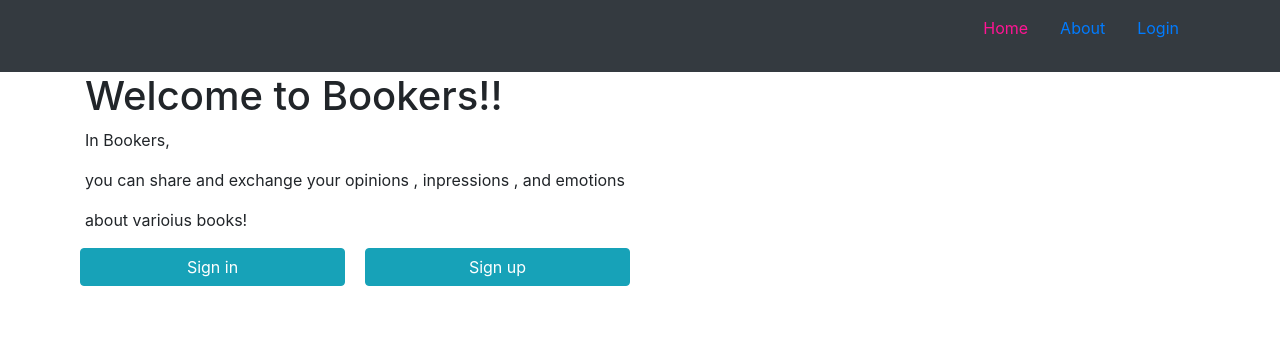
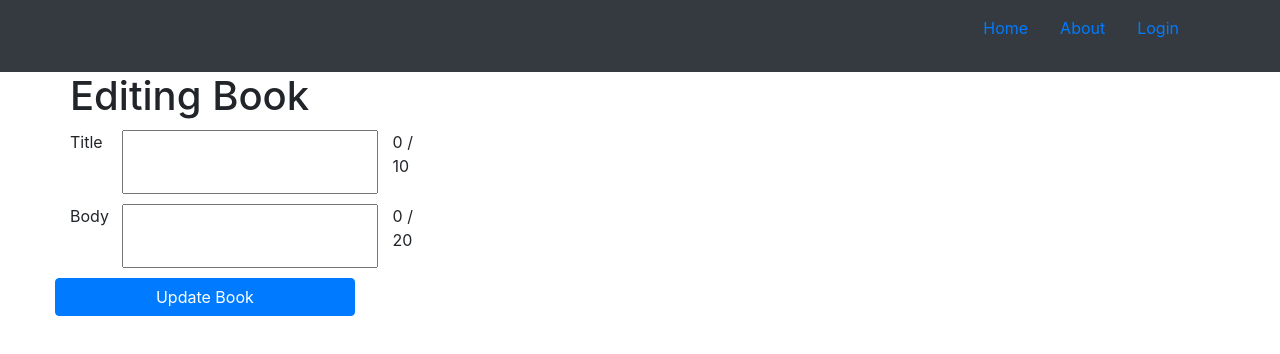
Before and after one commit to superherobtf1985/Bookers-vue, a Vue app: page /books/1/edit in a window 1280 px wide. Before the commit this address led to /. Shown: the top 354 px of the page. Built offline with nearby package versions, Linux system fonts and the light colour scheme; no server answers.

Commit message:
:sparkles: 投稿編集画面追加

```diff
--- a/src/components/Form.vue
+++ b/src/components/Form.vue
@@ -43,6 +43,10 @@
       }
     },
     props: ['uid'],
+    created() {
+      this.db = firebase.firestore()
+      this.book = this.db.collection('books')
+    },
     methods: {
       addBook() {
         if (this.title === '' || this.body === '' || this.isInvalidTitle || this.isInvalidBody) { return }
@@ -55,10 +59,6 @@
         this.title= ""
         this.body = ""
       },
-    },
-    created() {
-      this.db = firebase.firestore()
-      this.book = this.db.collection('books')
     },
     watch: {
       title: function(newValue) {
--- a/src/router/index.js
+++ b/src/router/index.js
@@ -1,13 +1,14 @@
 import Vue from 'vue'
 import VueRouter from 'vue-router'
 import BootstrapVue from 'bootstrap-vue'
-import Home from '../views/Home.vue'
+import Home from '../views/home/Home.vue'
 import Signup from '@/views/Signup'
 import Signin from '@/views/Signin'
-import Books from '@/views/Books'
-import Book from '@/views/Book'
-import Users from '@/views/Users'
-import User from '@/views/User'
+import Books from '@/views/book/Books'
+import Book from '@/views/book/Book'
+import BookEdit from '@/views/book/BookEdit'
+import Users from '@/views/user/Users'
+import User from '@/views/user/User'
 
 Vue.use(VueRouter)
 Vue.use(BootstrapVue)
@@ -27,7 +28,7 @@ const routes = [
     // route level code-splitting
     // this generates a separate chunk (about.[hash].js) for this route
     // which is lazy-loaded when the route is visited.
-    component: () => import(/* webpackChunkName: "about" */ '../views/About.vue')
+    component: () => import(/* webpackChunkName: "about" */ '../views/home/About.vue')
   },
   {
     path: '/signup',
@@ -45,10 +46,16 @@ const routes = [
     name: 'Books',
   },
   {
-    path: '/book/:id',
+    path: '/books/:id',
     props: true,
     component: Book,
     name: 'Book'
+  },
+  {
+    path: '/books/:id/edit',
+    props: true,
+    component: BookEdit,
+    name: 'BookEdit'
   },
   {
     path: '/users',
@@ -57,9 +64,9 @@ const routes = [
   },
   {
     path: '/users/:id',
+    props: true,
     name: 'User',
     component: User,
-    props: true
   },
   {
     path: '*',
--- a/src/views/Book.vue
+++ b/src/views/book/Book.vue
@@ -20,7 +20,13 @@
             <td>{{ book.title }}</td>
             <td>{{ book.body }}</td>
             <td v-if="isCurrentUser">
-              <button class="btn btn-primary">Edit</button>
+              <router-link
+              tag="button"
+              :to="{
+                name: 'BookEdit',
+                params: { book: book }
+              }"
+              class="btn btn-primary">Edit</router-link>
             </td>
             <td v-if="isCurrentUser">
               <button class="btn btn-danger" @click="deleteBook">Delete</button>
@@ -36,7 +42,6 @@
 import firebase from '@/plugin/firebase'
 import Form from '@/components/Form'
 import Profile from '@/components/Profile'
-import router from '@/router/index'
 
 export default {
   name: 'Book',
@@ -76,7 +81,6 @@ export default {
       this.db.collection("books").doc(this.id).delete()
       .then(function() {
         alert("book successfully deleted!");
-        // router.push("Users", () => {}, () => {});
       }).catch(error => {
         alert(error.message)
       });
--- /dev/null
+++ b/src/views/book/BookEdit.vue
@@ -0,0 +1,67 @@
+<template>
+  <div class="row">
+    <form @submit.prevent="editBook">
+      <h1>Editing Book</h1>
+      <p v-if="isInvalidTitle" style="color: orange;">
+        {{ titleMessage }}
+      </p>
+      <p v-if="isInvalidBody" style="color: orange;">
+        {{ bodyMessage }}
+      </p>
+      <div class="field row">
+        <label for="book_title" class="col-2">Title</label>
+        <input type="text" id="book_title" v-model="title">
+        <p :class="{ red: isInvalidTitle }" class="col-2">{{ title.length }} / 10</p>
+      </div>
+      <div class="field row">
+        <label for="book_body" class="col-2">Body</label>
+        <input type="text" id="book_body" v-model="body">
+        <p :class="{ red: isInvalidBody }" class="col-2">{{ body.length }} / 20</p>
+      </div>
+      <div class="actions row">
+        <input type="submit" value="Update Book" class="btn btn-primary col-9">
+      </div>
+    </form>
+  </div>
+</template>
+
+<script>
+import firebase from '@/plugin/firebase'
+
+export default {
+  name: 'BookEdit',
+  props: ['book'],
+  data() {
+    return {
+      title: "",
+      body: "",
+      isInvalidTitle: false,
+      isInvalidBody: false,
+      titleMessage: "タイトルが長すぎます",
+      bodyMessage: "本文が長すぎます",
+    }
+  },
+  methods: {
+    editBook() {
+      if (this.title === '' || this.body === '' || this.isInvalidTitle || this.isInvalidBody) { return }
+      let bookDocRef = firebase.firestore().collection('books').doc(this.book)
+      bookDocRef.update({
+        title: this.title,
+        body: this.body,
+        uid: this.book.uid
+      })
+      alert('edit book!!')
+      this.title= ""
+      this.body = ""
+    }
+  },
+  watch: {
+    title: function(newValue) {
+      this.isInvalidTitle = newValue.length > 10 ? true : false;
+    },
+    body: function(newValue) {
+      this.isInvalidBody = newValue.length > 20 ? true : false;
+    },
+  }
+}
+</script>
```
Also changed, not shown: src/views/book/Books.vue (renamed from src/views/Books.vue), src/views/home/About.vue (renamed from src/views/About.vue), src/views/home/Home.vue (renamed from src/views/Home.vue), src/views/user/User.vue (renamed from src/views/User.vue), src/views/user/Users.vue (renamed from src/views/Users.vue).
